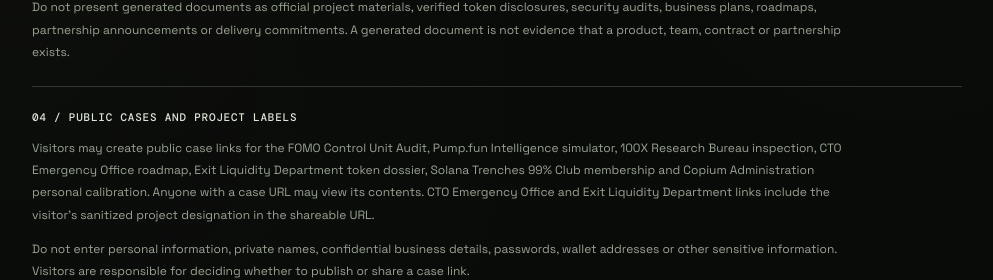
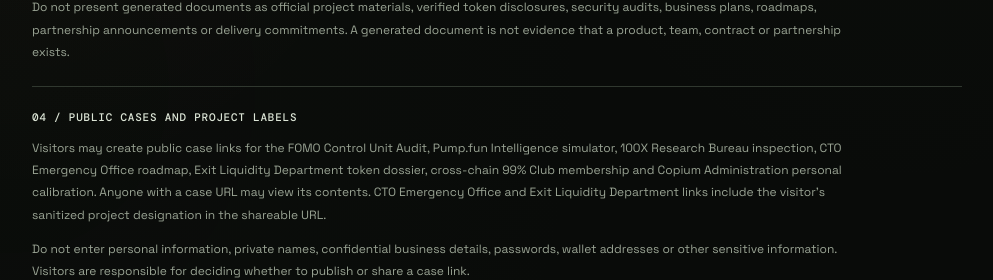
Before and after one commit to safherofficial/weird, a Next.js app: page /terms in a window 1280 px wide. Shown: the part 1097-1377 px from the top of the page, without its empty margins (143-1136 px from the left). Built offline with nearby package versions, Linux system fonts and the light colour scheme.

Commit message:
U62: align terms with cross-chain Club scope

```diff
--- a/app/terms/page.tsx
+++ b/app/terms/page.tsx
@@ -34,7 +34,7 @@ const sections = [
   {
     title: "04 / PUBLIC CASES AND PROJECT LABELS",
     paragraphs: [
-      "Visitors may create public case links for the FOMO Control Unit Audit, Pump.fun Intelligence simulator, 100X Research Bureau inspection, CTO Emergency Office roadmap, Exit Liquidity Department token dossier, Solana Trenches 99% Club membership and Copium Administration personal calibration. Anyone with a case URL may view its contents. CTO Emergency Office and Exit Liquidity Department links include the visitor's sanitized project designation in the shareable URL.",
+      "Visitors may create public case links for the FOMO Control Unit Audit, Pump.fun Intelligence simulator, 100X Research Bureau inspection, CTO Emergency Office roadmap, Exit Liquidity Department token dossier, cross-chain 99% Club membership and Copium Administration personal calibration. Anyone with a case URL may view its contents. CTO Emergency Office and Exit Liquidity Department links include the visitor's sanitized project designation in the shareable URL.",
       "Do not enter personal information, private names, confidential business details, passwords, wallet addresses or other sensitive information. Visitors are responsible for deciding whether to publish or share a case link.",
     ],
   },
```
